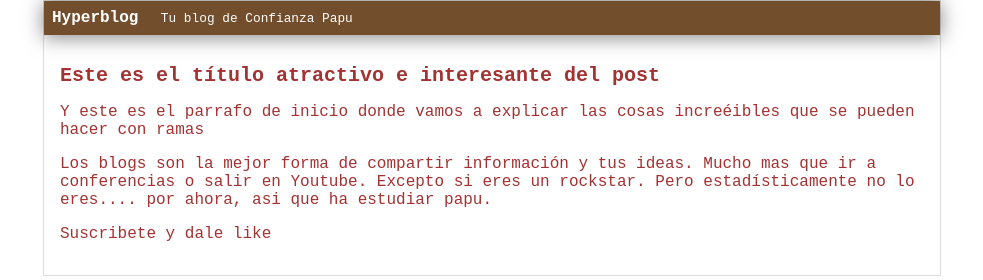
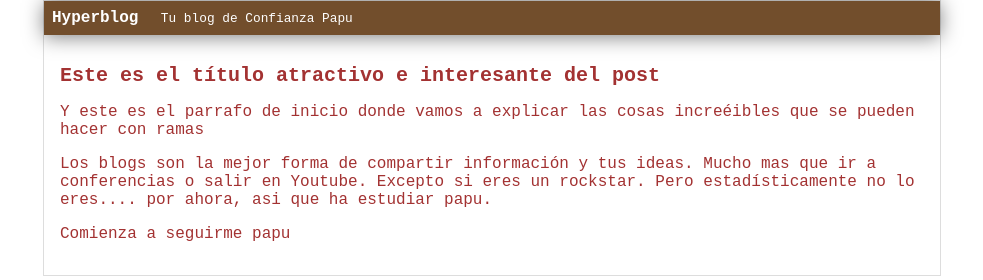
Before and after one commit to om4rdev/hyperblog, a plain HTML site: page index.html in a window 1280 px wide. Shown: the whole page, without its empty margins (148-1131 px from the left). Drawn offline with Linux system fonts and the light colour scheme.

```diff
--- a/index.html
+++ b/index.html
@@ -13,7 +13,7 @@
                 <h1>Este es el título atractivo e interesante del post</h1>
                 <p>Y este es el parrafo de inicio donde vamos a explicar las cosas increéibles que se pueden hacer con ramas</p>
                 <p>Los blogs son la mejor forma de compartir información y tus ideas. Mucho mas que ir a conferencias o salir en Youtube. Excepto si eres un rockstar. Pero estadísticamente no lo eres.... por ahora, asi que ha estudiar papu.</p>
-                <p>Suscribete y dale like</p>
+                <p>Comienza a seguirme papu</p>
             </div>
         </div>
     </body>
```
